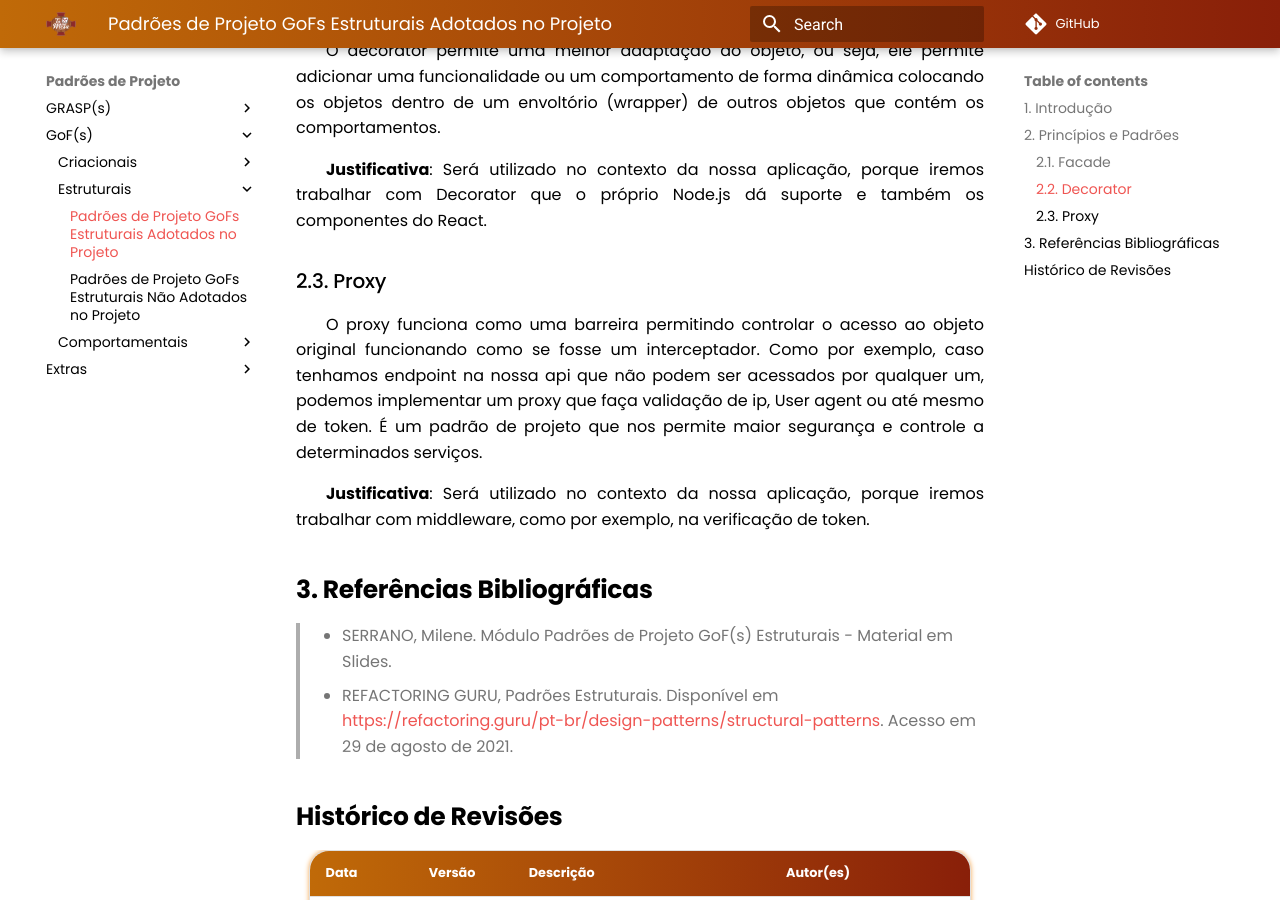
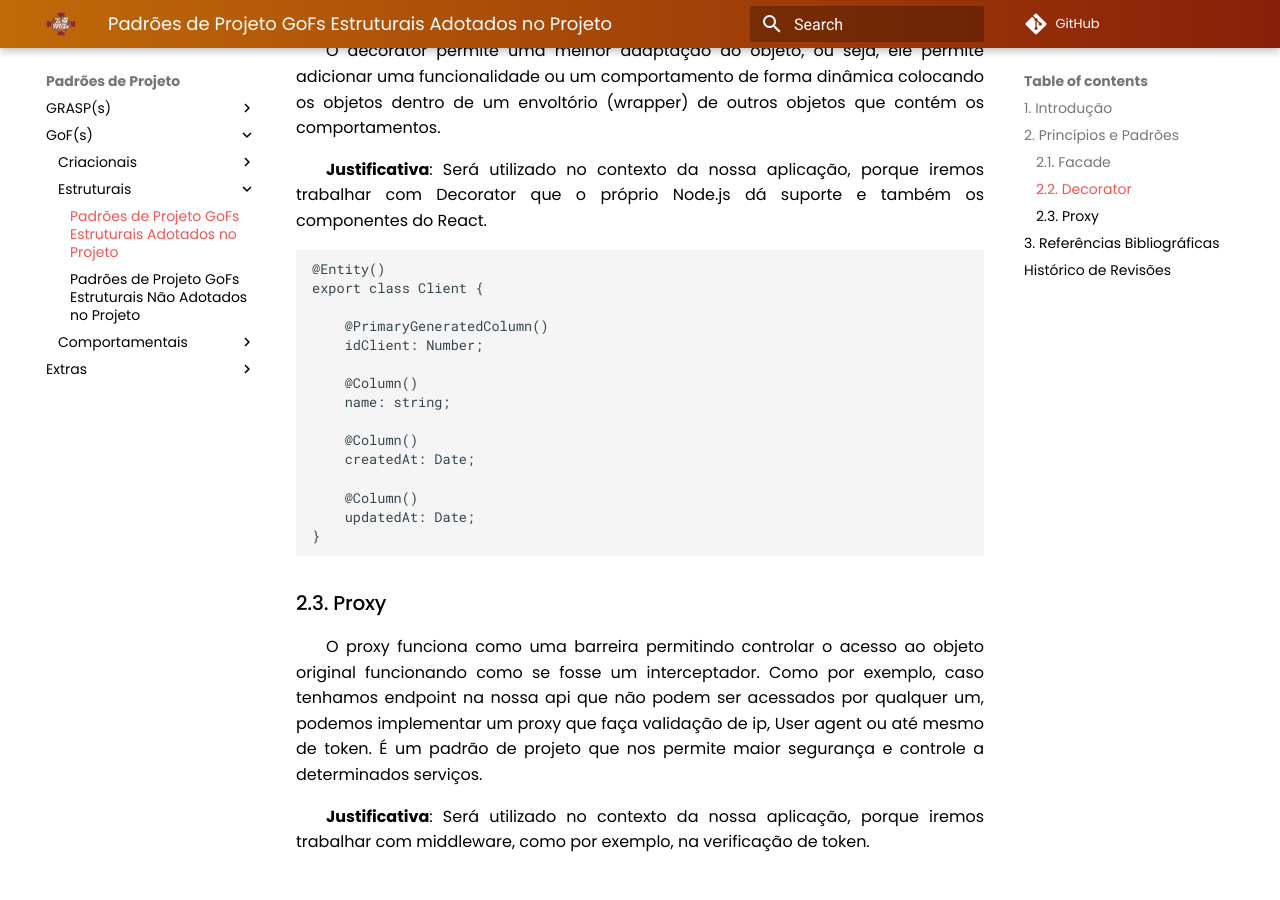
Before and after one commit to UnBArqDsw2021-1/2021.1_G02_TaNaMesa_docs, an MkDocs documentation site: the page built from docs/3-Padroes-de-Projeto/GoFs/Estruturais/Padroes-Adotados-no-Projeto.md, in a window 1280 px wide and 900 px high, scrolled down 1015 px. Built offline with MkDocs 1.6.1 and Material for MkDocs 9.7.7, drawn with Linux system fonts in a browser that asks for light colours; comment, search, counter and statistics services are not loaded.

Commit message:
Adicionando exemplo de codigo do decorator

```diff
--- a/docs/3-Padroes-de-Projeto/GoFs/Estruturais/Padroes-Adotados-no-Projeto.md
+++ b/docs/3-Padroes-de-Projeto/GoFs/Estruturais/Padroes-Adotados-no-Projeto.md
@@ -20,6 +20,24 @@ O decorator permite uma melhor adaptação do objeto, ou seja, ele permite adici
 
 **Justificativa**: Será utilizado no contexto da nossa aplicação, porque iremos trabalhar com Decorator que o próprio Node.js dá suporte e também os componentes do React.
 
+~~~
+@Entity()
+export class Client {
+
+    @PrimaryGeneratedColumn()
+    idClient: Number;
+
+    @Column()
+    name: string;
+
+    @Column()
+    createdAt: Date;
+
+    @Column()
+    updatedAt: Date;
+}
+~~~
+
 ### 2.3. Proxy
 
 O proxy funciona como uma barreira permitindo controlar o acesso ao objeto original funcionando como se fosse um interceptador. Como por exemplo, caso tenhamos endpoint na nossa api que não podem ser acessados por qualquer um, podemos implementar um proxy que faça validação de ip, User agent ou até mesmo de token. É um padrão de projeto que nos permite maior segurança e controle a determinados serviços.
```
